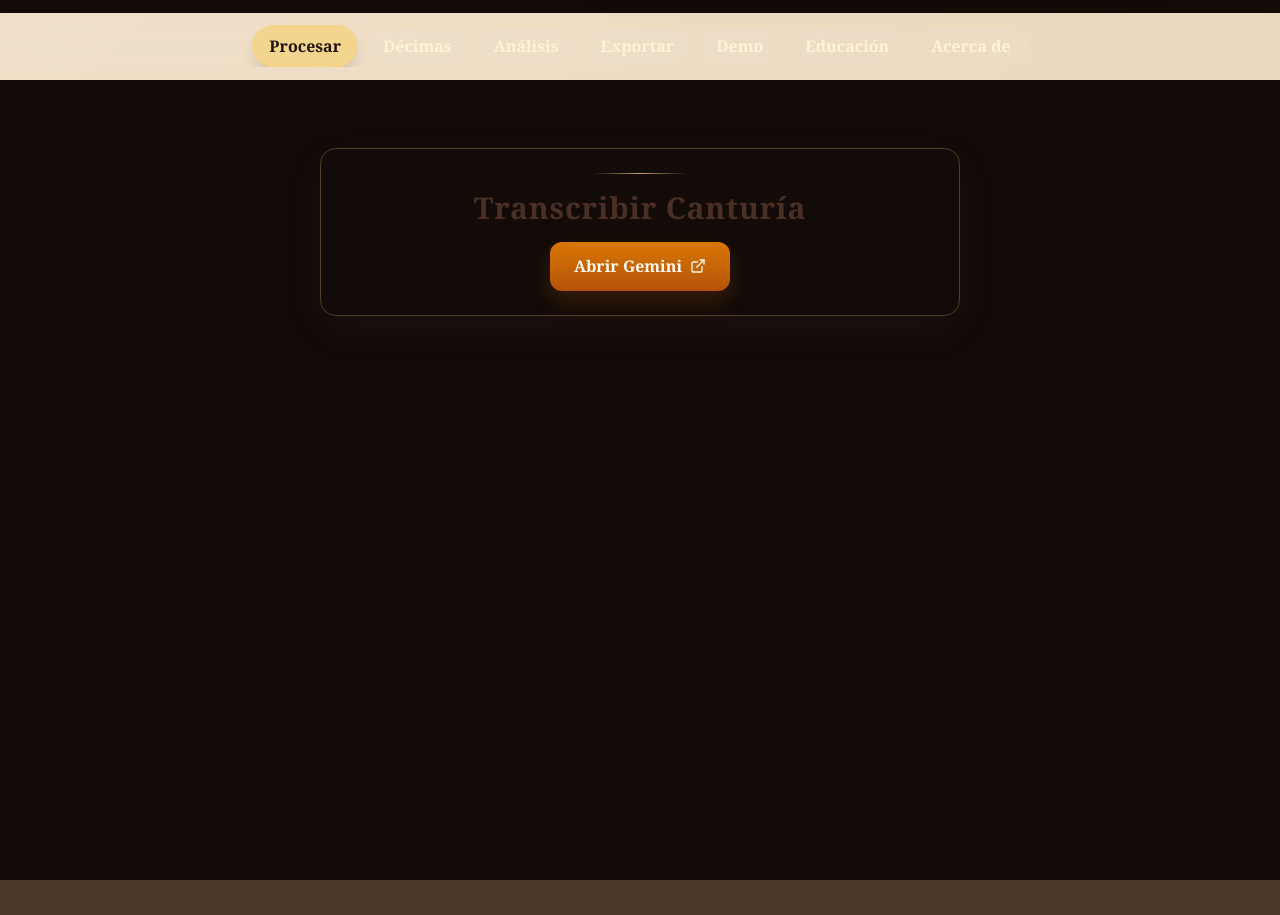
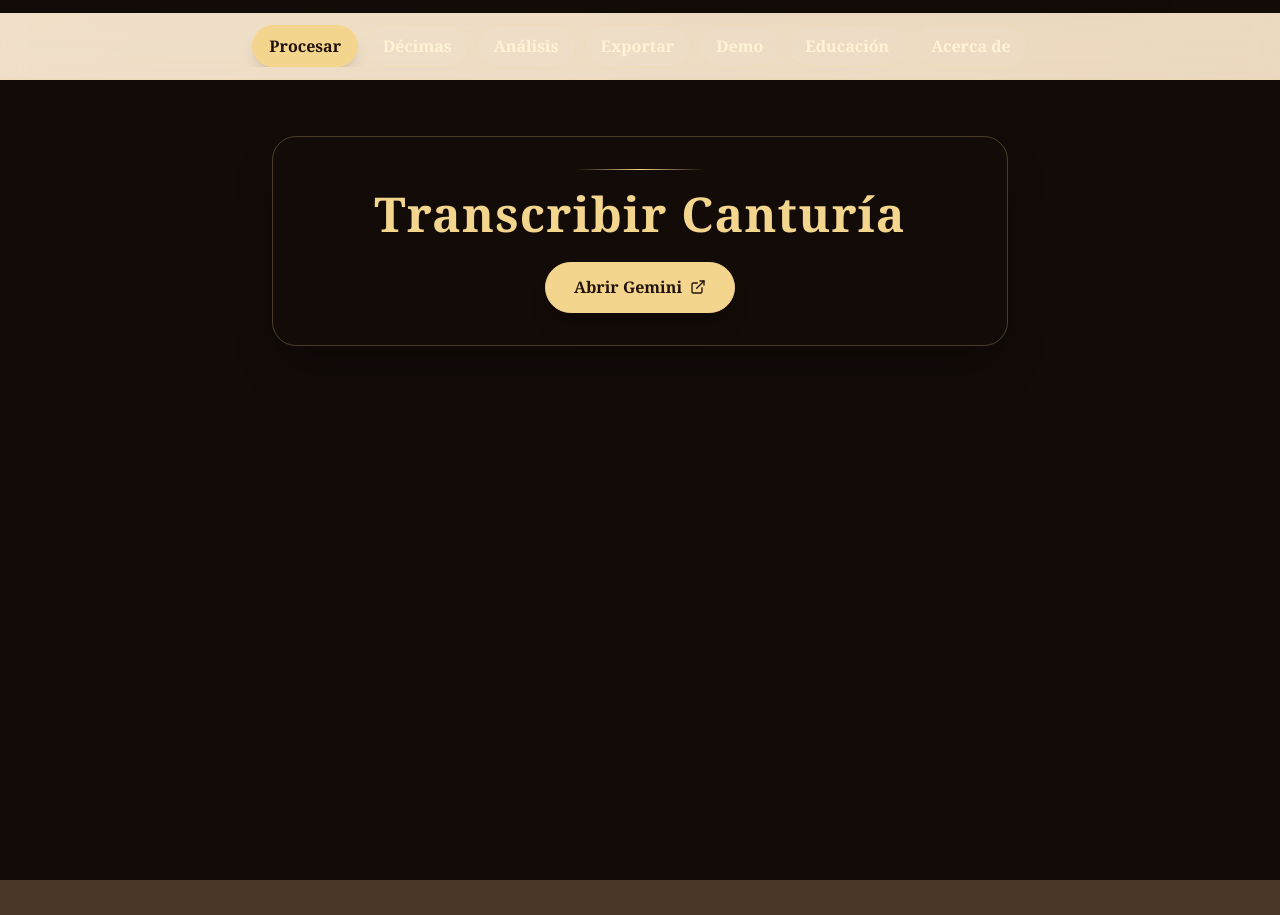
Before and after one commit to ejnburrows-rgb/VD-, a Next.js app: page / in a window 1280 px wide. Shown: the part 1400-2315 px from the top of the page. Built offline with nearby package versions, Linux system fonts and the light colour scheme.

Commit message:
style processing dark editorial alternate

```diff
--- a/components/processing-section.tsx
+++ b/components/processing-section.tsx
@@ -6,17 +6,17 @@ const GEMINI_GEM_URL = 'https://gemini.google.com/gem/6e58e93575ee'
 
 export function ProcessingSection() {
   return (
-    <div className="container mx-auto max-w-2xl px-4 py-5">
-      <div className="rounded-2xl border border-[#C8A05C]/35 bg-[#FFF8EC]/82 p-5 text-center shadow-[0_14px_36px_rgba(92,64,51,0.13)] backdrop-blur-sm md:p-6">
-        <div className="mx-auto mb-4 h-px w-24 bg-gradient-to-r from-transparent via-[#C8A05C] to-transparent" />
-        <h2 className="font-serif text-2xl font-bold tracking-wide text-[#4A2F24] md:text-3xl">
+    <div className="container mx-auto max-w-3xl px-4 py-2">
+      <div className="rounded-3xl border border-[#F4D58D]/25 bg-[#FFF3D6]/8 p-6 text-center shadow-2xl md:p-8">
+        <div className="mx-auto mb-5 h-px w-32 bg-gradient-to-r from-transparent via-[#F4D58D] to-transparent" />
+        <h2 className="font-serif text-4xl font-bold tracking-wide text-[#F4D58D] md:text-5xl">
           Transcribir Canturía
         </h2>
         <a
           href={GEMINI_GEM_URL}
           target="_blank"
           rel="noopener noreferrer"
-          className="mt-4 inline-flex items-center justify-center gap-2 rounded-xl bg-gradient-to-b from-[#D97706] to-[#B45309] px-6 py-3 font-serif font-semibold text-[#FFF8EC] shadow-[0_10px_22px_rgba(180,83,9,0.24)] transition-all duration-300 hover:-translate-y-0.5 hover:shadow-[0_14px_28px_rgba(180,83,9,0.30)]"
+          className="mt-6 inline-flex items-center justify-center gap-2 rounded-full border border-[#F4D58D] bg-[#F4D58D] px-7 py-3 font-serif font-bold text-[#20130D] shadow-xl transition-all duration-300 hover:-translate-y-0.5 hover:bg-[#FFF3D6]"
         >
           Abrir Gemini
           <ExternalLink className="h-4 w-4" />
```
